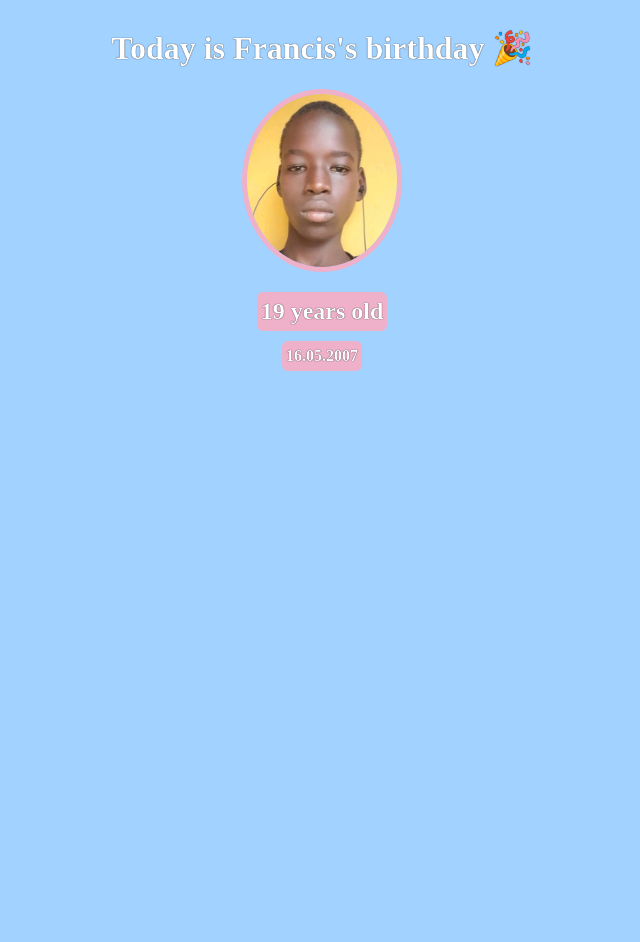
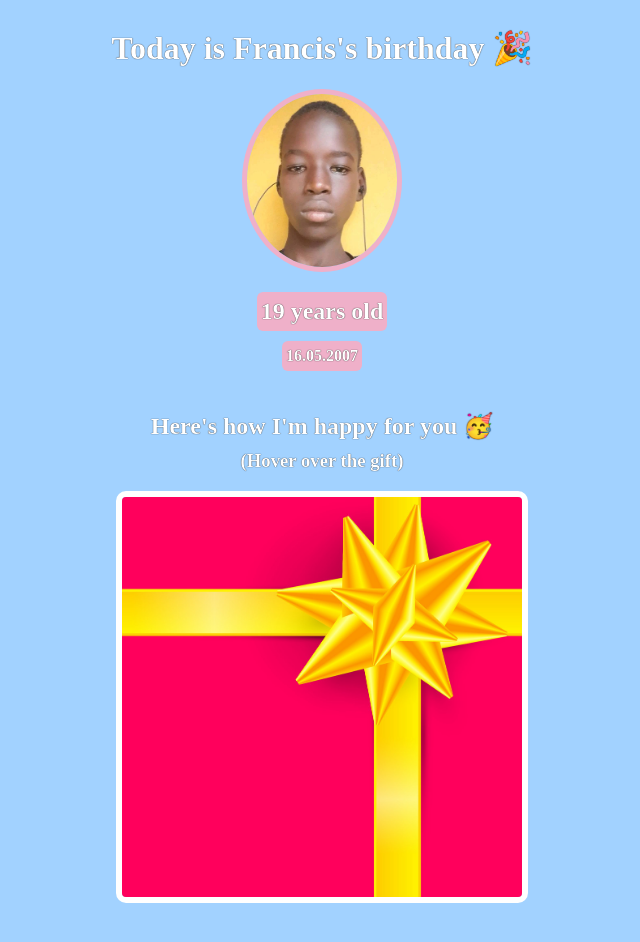
Before and after one commit to Frankrazy/Birthday-gift-site, a website built with Vite: page index.html in a window 1280 px wide. Shown: the whole page, without its empty margins (318-958 px from the left). Before the commit the page ends 800 px from the top, so only its background shows below. Built offline with nearby package versions, Linux system fonts and the light colour scheme; a web font is replaced by a local one.

Commit message:
create the first gift

```diff
--- a/index.html
+++ b/index.html
@@ -1,3 +1,4 @@
+<!DOCTYPE html>
 <html>
     <head>
         <link rel="stylesheet" href="styles.css">
@@ -8,9 +9,14 @@
     <body>
       <div id="header">
           <h1>Today is Francis's birthday 🎉</h1>
-          <img src="francis.jpg" id="francis-photo" alt="Photo of Francis">
+          <img src="images/francis.jpg" id="francis-photo" alt="Photo of Francis">
           <h2 id="bday-age">19 years old</h2>
           <h4 id="bday-date">16.05.2007</h4>
       </div>
+      <div class=gift-section>
+          <h2 class="gift-title">Here's how I'm happy for you 🥳</h1>
+          <h3 class="gift-hint">(Hover over the gift)</h3>
+          <img src="images/gift-cover.jpg" alt="gift cover image" class="gift-img">
+      </div>
     </body>
 </html>
--- a/styles.css
+++ b/styles.css
@@ -11,7 +11,7 @@ body {
    border: 5px solid #efb0c9;
 }
 
-h1, h2, h4 {
+h1, h2, h3, h4 {
    text-shadow: 0 0 1px black;
 }
 
@@ -36,3 +36,21 @@ h1, h2, h4 {
   align-items: center;
   justify-content: center;
 }
+
+.gift-section {
+   margin-bottom: 50px;
+}
+
+.gift-title {
+   margin-bottom: 10px;
+}
+
+.gift-hint {
+   margin-top: 0;
+}
+
+.gift-img {
+   width: 400px;
+   border: 6px solid white;
+   border-radius: 10px;
+}
```
Also changed, not shown: images/francis.jpg (renamed from francis.jpg), images/gift-cover.jpg (added).
